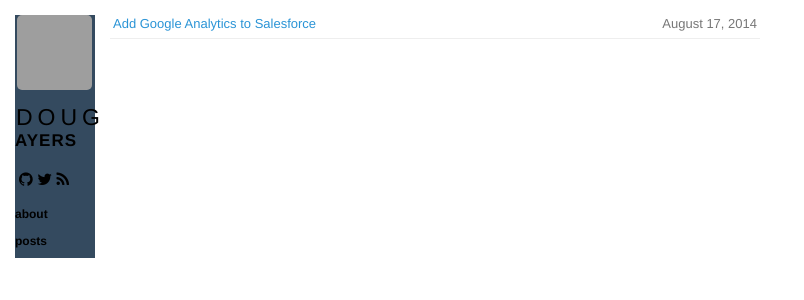
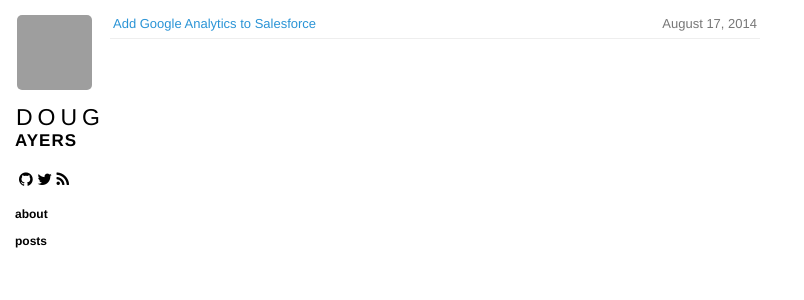
Before and after one commit to DouglasCAyers/douglascayers.github.io, a Jekyll site: the page built from index.html, in a window 1280 px wide. Shown: the top 300 px of the page, without its empty margins (0-804 px from the left). Built offline with Jekyll 4.4.1, drawn with Linux system fonts in a browser that asks for light colours; nearby versions of some CDN libraries; Markdown is read by kramdown in place of the engine named in the settings; grey boxes are pictures that could not be loaded.

Commit message:
updating colors

```diff
--- a/css/base.css
+++ b/css/base.css
@@ -25,7 +25,6 @@ a:active {
   left: 15px;
   top: 15px;
   width: 80px;
-  background-color: #344a5f;
 }
 .sidebar a {
   text-decoration: none;
```
